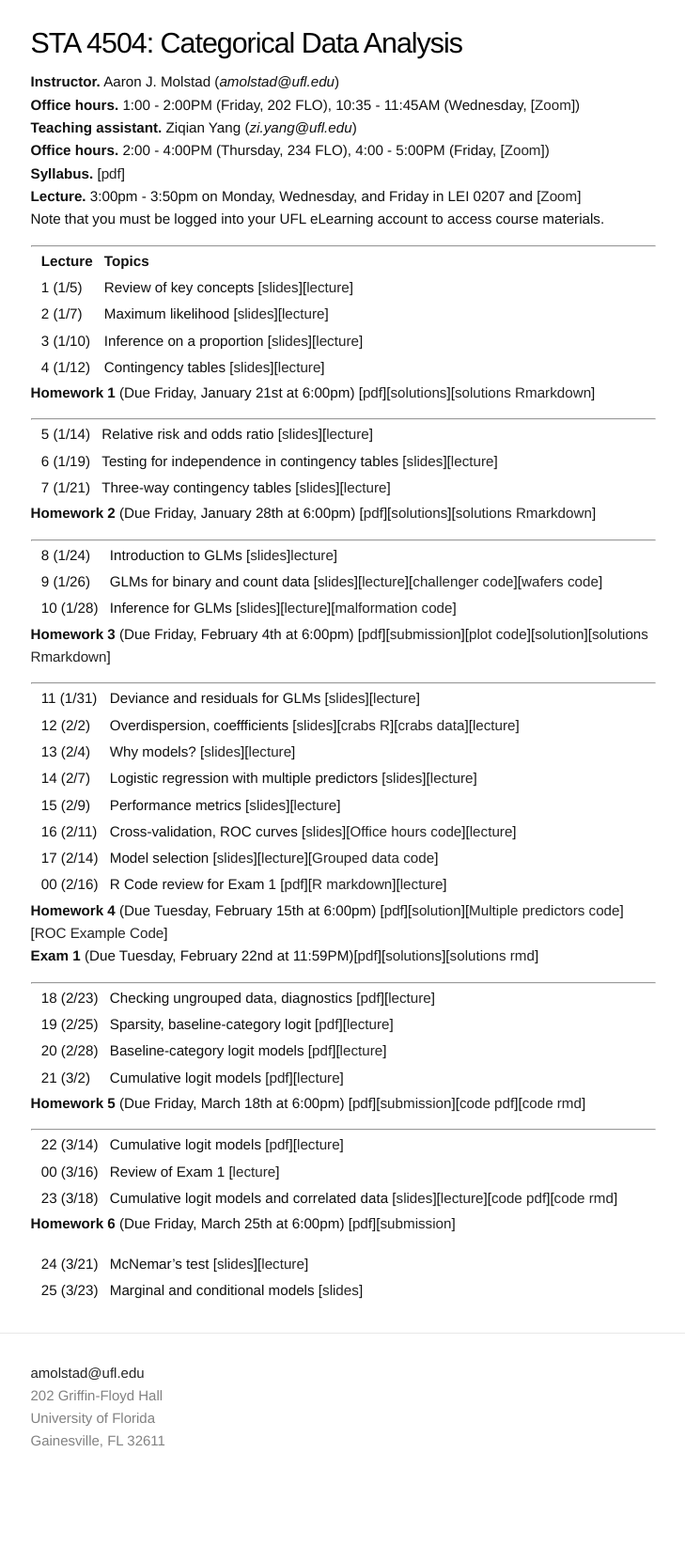
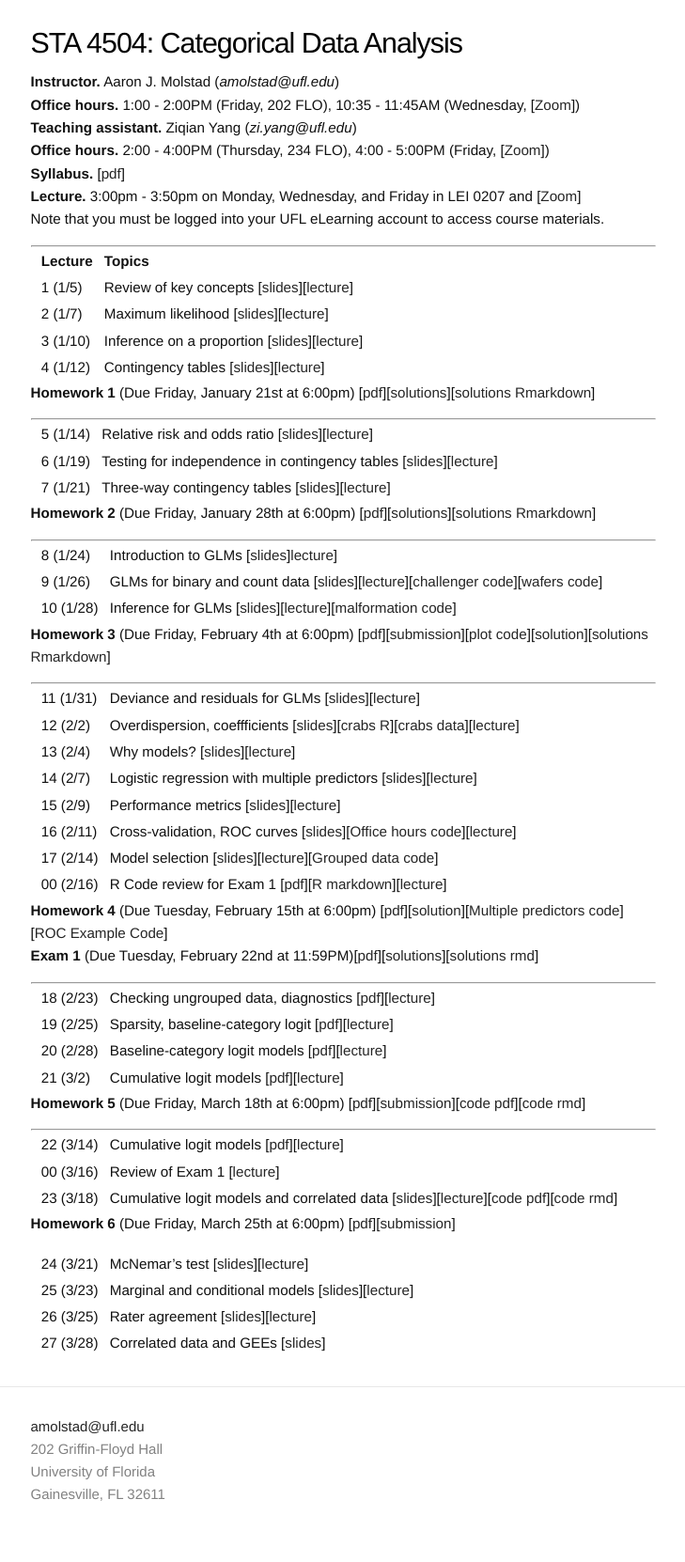
Before and after one commit to ajmolstad/ajmolstad.github.io, a Jekyll site: the page built from S22_STA4504.md, in a window 1280 px wide. Shown: the whole page at 94% size, without its empty margins (275-1004 px from the left). Built offline with Jekyll 4.4.1, drawn with Linux system fonts in a browser that asks for light colours; before the commit the page ends 1605 px from its top, so only the background shows below that.

Commit message:
Update S22_STA4504.md

```diff
--- a/S22_STA4504.md
+++ b/S22_STA4504.md
@@ -74,4 +74,6 @@ Note that you must be logged into your UFL eLearning account to access course ma
 
 
 || 24 (3/21) || McNemar's test [[slides](https://ufl.instructure.com/files/67705298/download?download_frd=1)][[lecture](https://ufl.instructure.com/courses/449490/files?preview=67760832)]||
-|| 25 (3/23) || Marginal and conditional models [[slides](https://ufl.instructure.com/courses/449490/files?preview=67760818)]||
+|| 25 (3/23) || Marginal and conditional models [[slides](https://ufl.instructure.com/courses/449490/files?preview=67760818)][[lecture](https://ufl.instructure.com/courses/449490/files?preview=67885445)]||
+|| 26 (3/25) || Rater agreement [[slides](https://ufl.instructure.com/files/67819546/download?download_frd=1)][[lecture](https://ufl.instructure.com/courses/449490/files?preview=67885429)]||
+|| 27 (3/28) || Correlated data and GEEs [[slides](https://ufl.instructure.com/files/67886226/download?download_frd=1)]||
```
